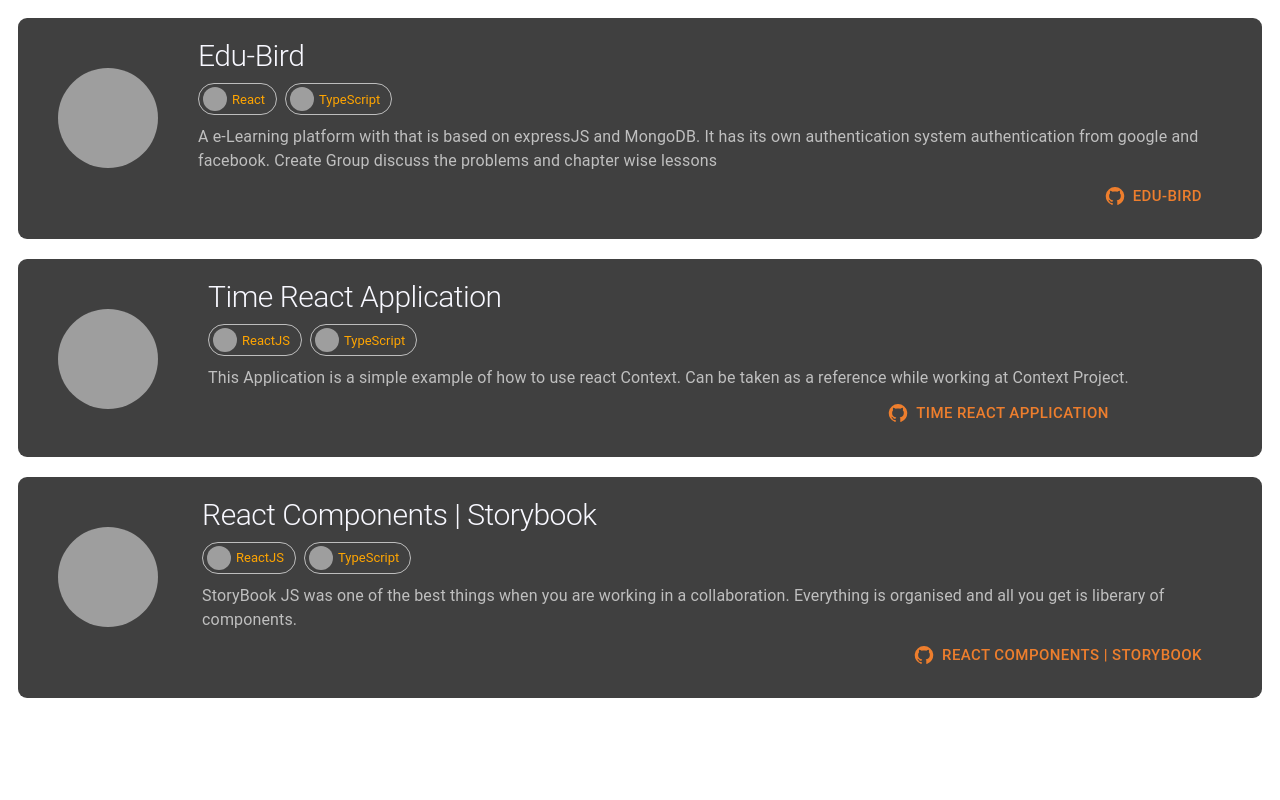
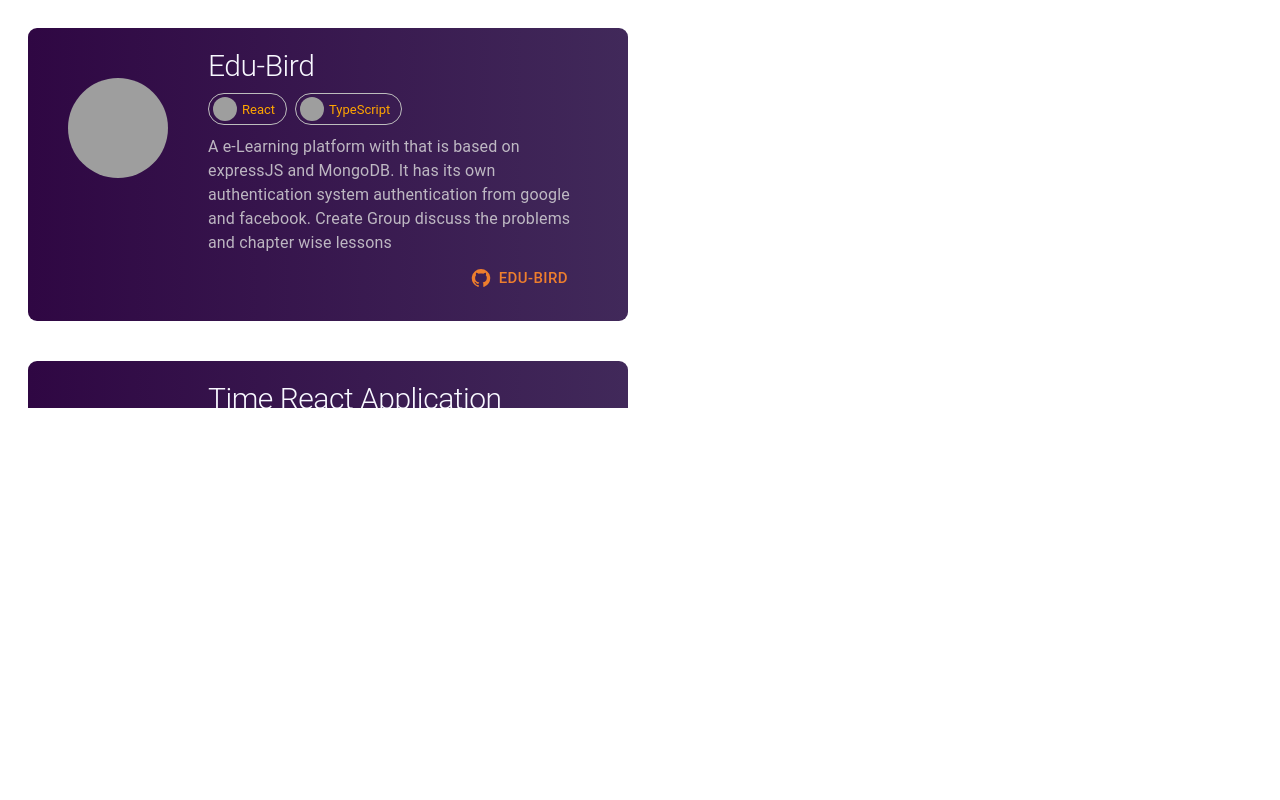
Before and after one commit to ashishsah1000/AshishPortfolio, a Gatsby site: page /components/Projects in a window 1280 px wide. Built offline with nearby package versions, Linux system fonts and the light colour scheme; Gatsby itself is replaced by a stand-in of ours; grey boxes are pictures that could not be loaded.

Commit message:
revamped the design

```diff
--- a/src/pages/components/Projects.jsx
+++ b/src/pages/components/Projects.jsx
@@ -1,3 +1,4 @@
+import { Typography } from "@mui/material";
 import React from "react";
 import BigCard from "./BigCard";
 import "./css/projects.css";
--- a/src/pages/components/css/bigCard.css
+++ b/src/pages/components/css/bigCard.css
@@ -1,12 +1,19 @@
 .card-box {
-    background: rgba(0, 0, 0, 0.75);
-    width: 100%;
+    background: #41295a;
+    /* fallback for old browsers */
+    background: -webkit-linear-gradient(to right, #2F0743, #41295a);
+    /* Chrome 10-25, Safari 5.1-6 */
+    background: linear-gradient(to right, #2F0743, #41295a);
+    /* W3C, IE 10+/ Edge, Firefox 16+, Chrome 26+, Opera 12+, Safari 7+ */
+
+    width: 600px;
     border-radius: 9px;
     margin: 0px auto;
     display: flex;
     overflow: hidden;
     margin: 10px 10px;
     transition: 1s ease;
+    margin: 20px 20px;
     /*
     box-shadow: -3px 4px 4px -1px rgba(0, 0, 0, 0.75);
     -webkit-box-shadow: -3px 0px 16px -1px rgba(0, 0, 0, 0.75);
--- a/src/pages/components/css/projects.css
+++ b/src/pages/components/css/projects.css
@@ -1,5 +1,8 @@
 .projects {
-    height: 90vh;
+    width: 800px;
+    display: flex;
+    flex-wrap: wrap;
+    height: 50vh;
     overflow-x: hidden;
     overflow-y: scroll;
 
@@ -17,10 +20,12 @@
 
 /* Handle */
 ::-webkit-scrollbar-thumb {
-    background: #888;
+    background: #ee7e2d;
+    transition: 1s ease;
+
 }
 
 /* Handle on hover */
 ::-webkit-scrollbar-thumb:hover {
-    background: #555;
+    background: #a85b25;
 }
```
Also changed, not shown: src/pages/components/Introduction.jsx (+10 -6 lines), src/pages/components/css/introduction.css (+12 -7 lines), src/pages/css/index.css (+12 -7 lines), src/pages/index.jsx (+6 -5 lines).
